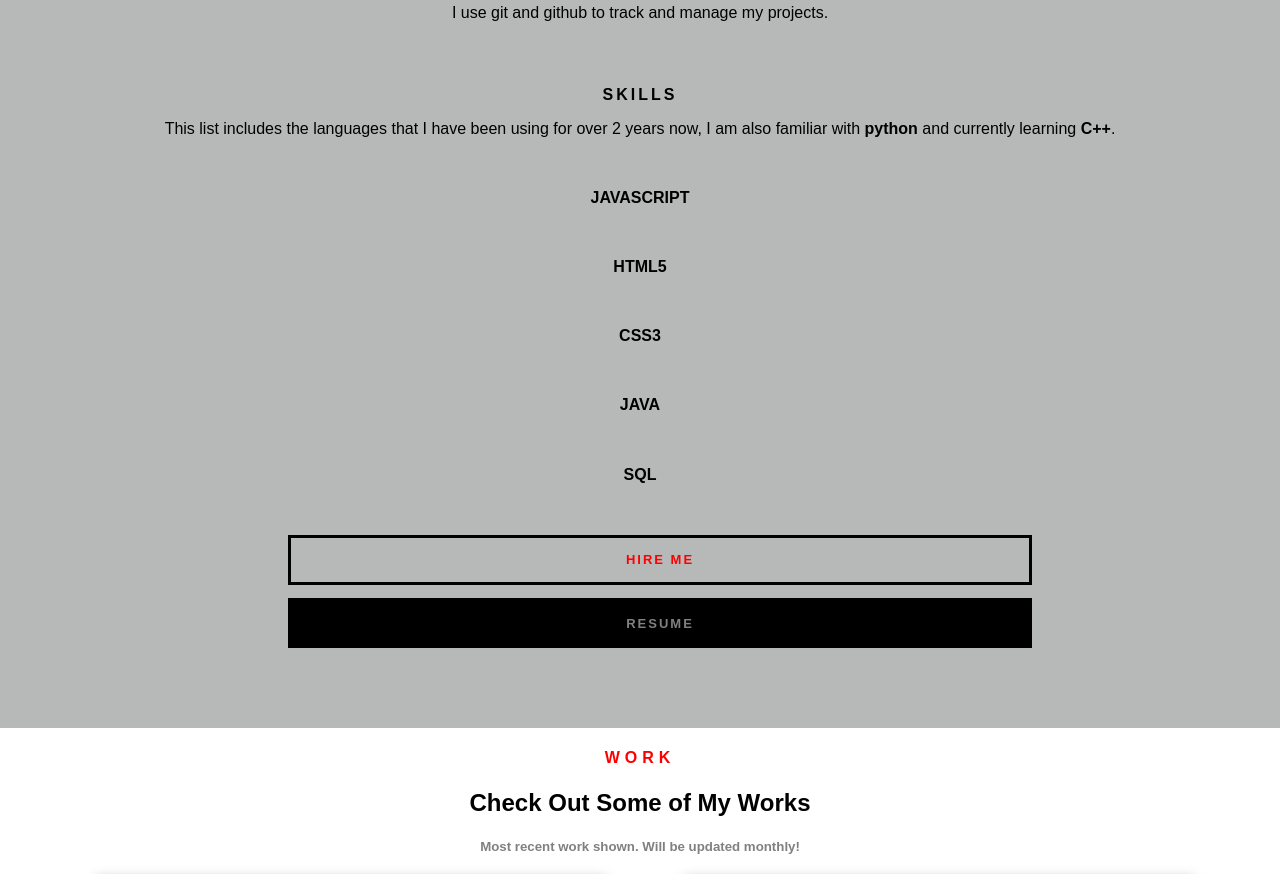
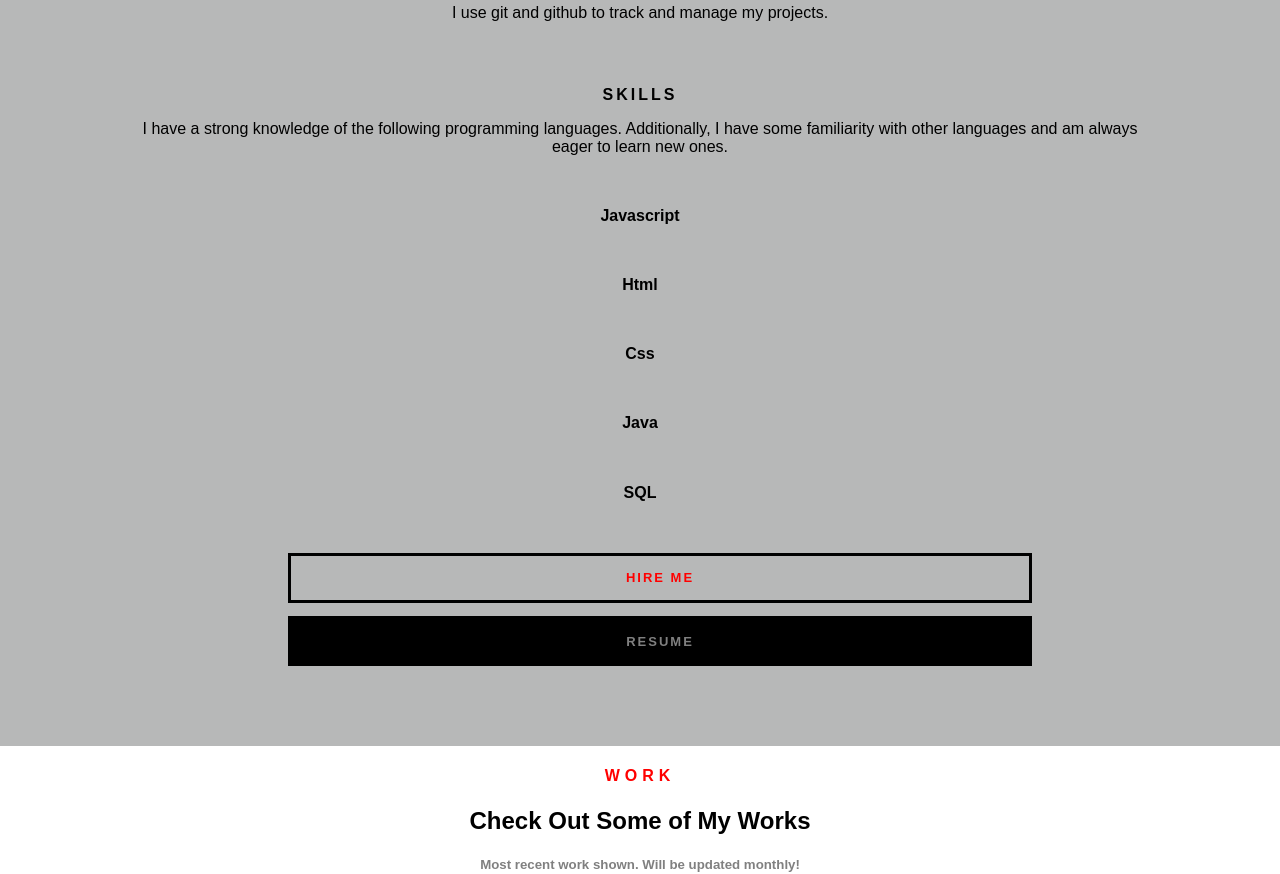
Before and after one commit to kinglaine/portfolio, a React (Create React App) app: page / in a window 1280 px wide. Shown: the part 1480-2354 px from the top of the page. Built offline with nearby package versions, Linux system fonts and the light colour scheme.

Commit message:
change skills format to lowercase

```diff
--- a/src/Section 2 Component/Skills.js
+++ b/src/Section 2 Component/Skills.js
@@ -4,20 +4,20 @@ function Skills (){
     return(
         <div className="Skills">
             <span><b>SKILLS</b></span>
-            <p>This list includes the languages that I have been using for over 2 years now, I am also familiar with <strong>python</strong> and currently learning <strong>C++</strong>.</p>
+            <p>I have a strong knowledge of the following programming languages.
+                Additionally, I have some familiarity with other languages and am always eager to learn new ones.</p>
             <ul className="SkillList">
                 <li className="list">
-                    <strong id="javascript">JAVASCRIPT</strong>
+                    <strong id="javascript">Javascript</strong>
                 </li>
                 <li className="list">
-                    <strong id="html">HTML5</strong>
-                </li>
-
-                <li className="list">
-                    <strong id="css">CSS3</strong>
+                    <strong id="html">Html</strong>
                 </li>
                 <li className="list">
-                    <strong id="java">JAVA</strong>
+                    <strong id="css">Css</strong>
+                </li>
+                <li className="list">
+                    <strong id="java">Java</strong>
                 </li >
                 <li className="list">
                     <strong id="sql">SQL</strong>
```
